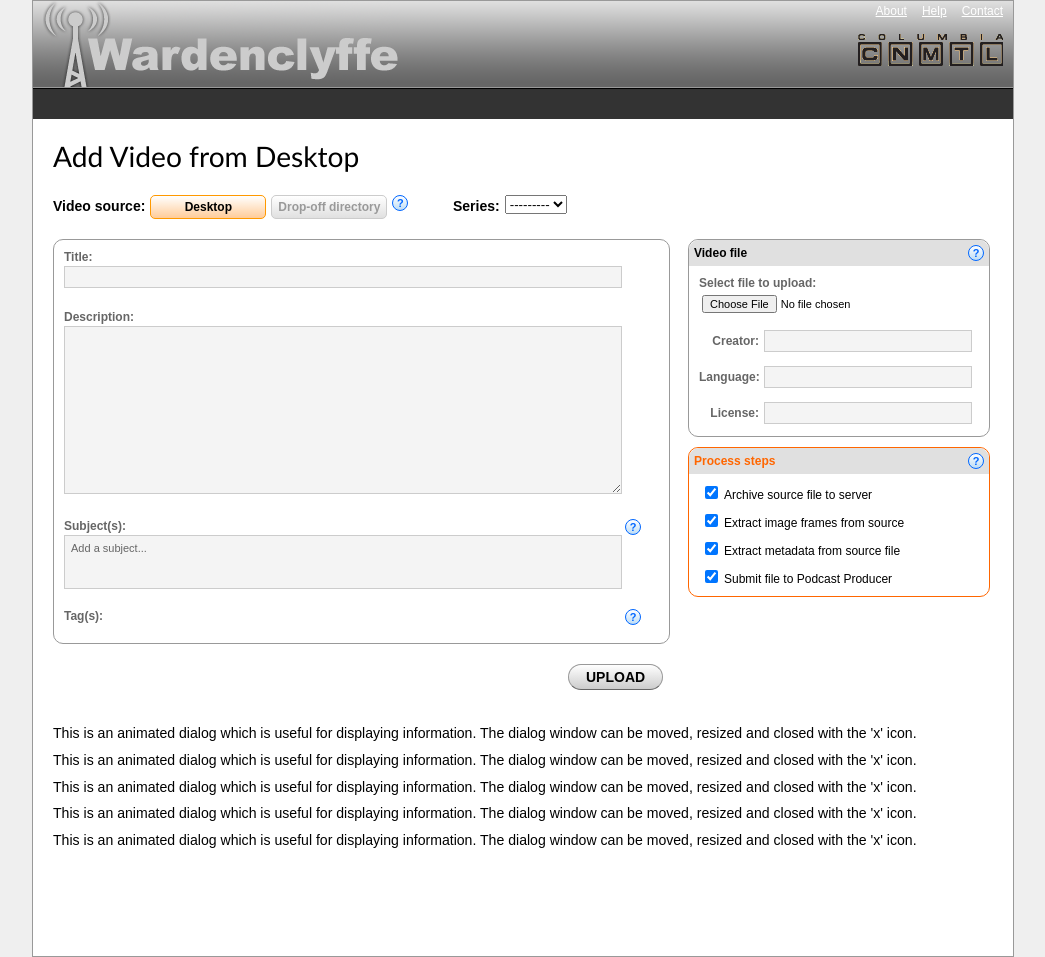
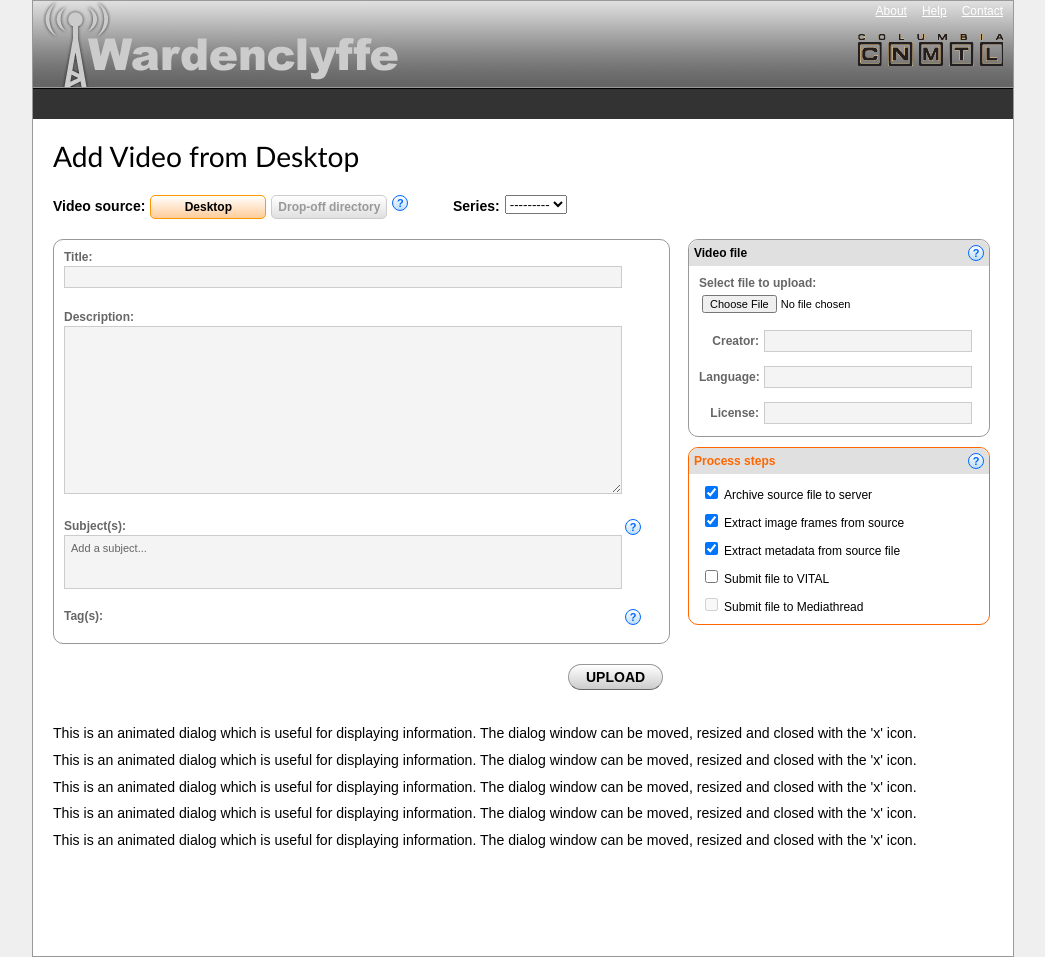
Before and after one commit to ccnmtl/wardenclyffe, a Django app: template templates/main/upload.html in a window 1280 px wide. Shown: the whole page, without its empty margins (117-1162 px from the left). Run offline with Django 3.2, Linux system fonts and the light colour scheme; the template is opened without the code that fills it: values that come from a table or form of the project are taken from there, others are empty; some libraries are stand-ins or nearby versions.

Commit message:
allow uploading directly to vital from admin video upload form

```diff
--- a/media/css/main.css
+++ b/media/css/main.css
@@ -1604,6 +1604,10 @@ tr td.submitted
 	color: #f60;
 }
 
+.extra_fields {
+      margin-top: 10px;
+}
+
 .panel_middle .leftcol
 {
 	margin: 0;
--- a/templates/main/upload.html
+++ b/templates/main/upload.html
@@ -119,11 +119,27 @@
 			</div>
 
 			<div class="fieldwrapper">
-				<input type="checkbox" name="submit_to_pcp" checked="checked" />Submit file to Podcast Producer<br />
+				<input type="checkbox" name="submit_to_vital" id="submit_to_vital"/>Submit file to VITAL<br />
+			</div>
+
+			<div class="fieldwrapper disabled">
+				<input type="checkbox" name="submit_to_mediathread" disabled="disabled" />Submit file to Mediathread<br />
 			</div>
 
 
 		</div><!-- class="sectionbox" -->
+
+
+		<div class="sectionbox extra_fields ui-helper-hidden" id="extra_fields_box">
+		  <div class="section-header">Extra Fields</div>
+
+		  <div class="fieldwrapper inlinewrapper" id="vital_course_id">
+		    <label for="course_id">VITAL Course ID:</label>
+		    <input type="text" name="course_id" id="course_id" />
+		  </div>
+
+		</div>
+
 	</div><!-- class="rightcol" -->
 	<div class="visualclear"></div>
 </div><!-- class="panel_middle" -->
@@ -161,7 +177,10 @@ jQuery(document).ready(function()
       defaultText: 'Add a subject...'
       }
      );
-
+    jQuery('#submit_to_vital').click(function() {
+      jQuery('#extra_fields_box').toggle('blind',{},500);
+    }
+    );
 
    }
 );
```
Also changed, not shown: main/views.py (+10 -3 lines).
